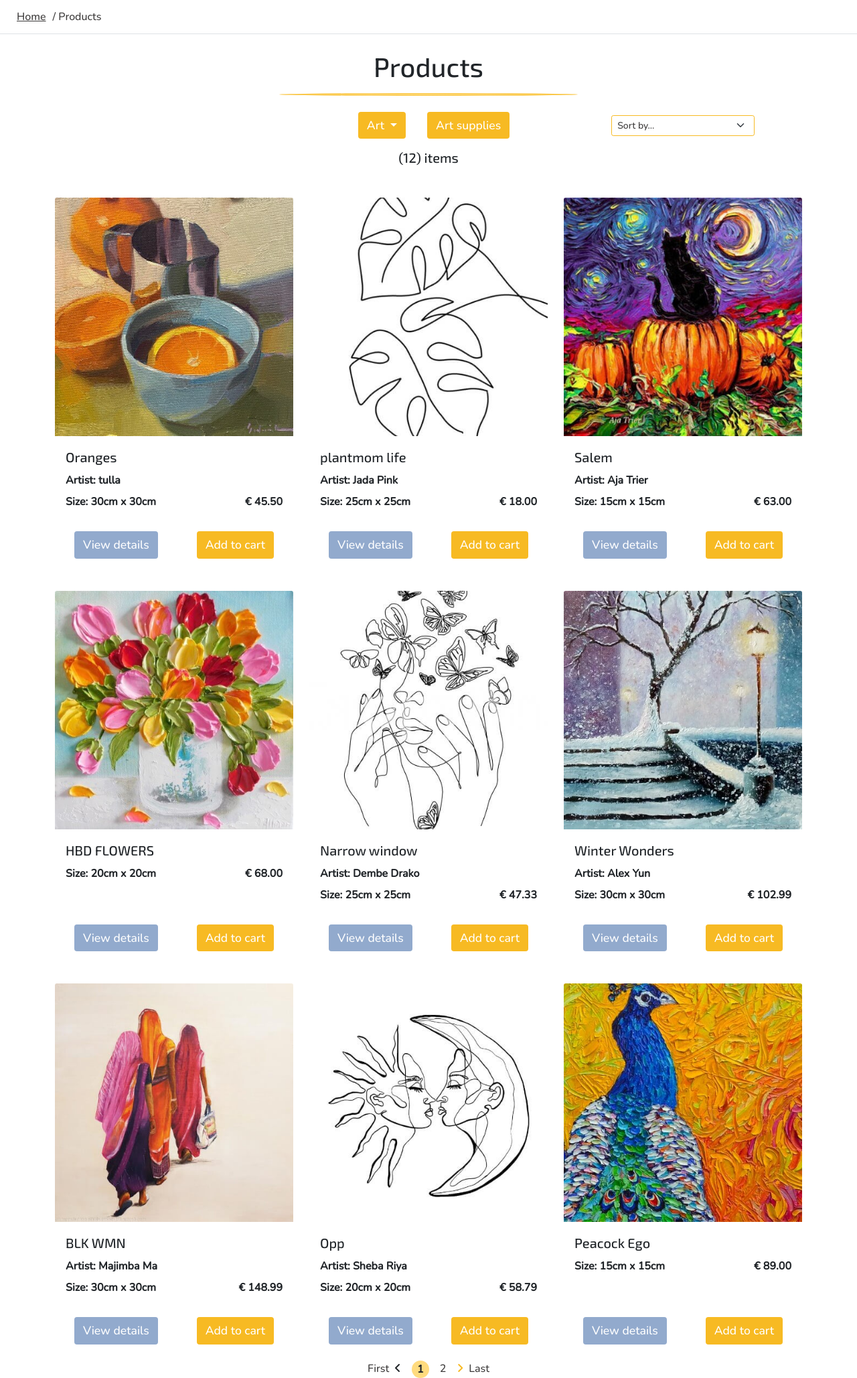
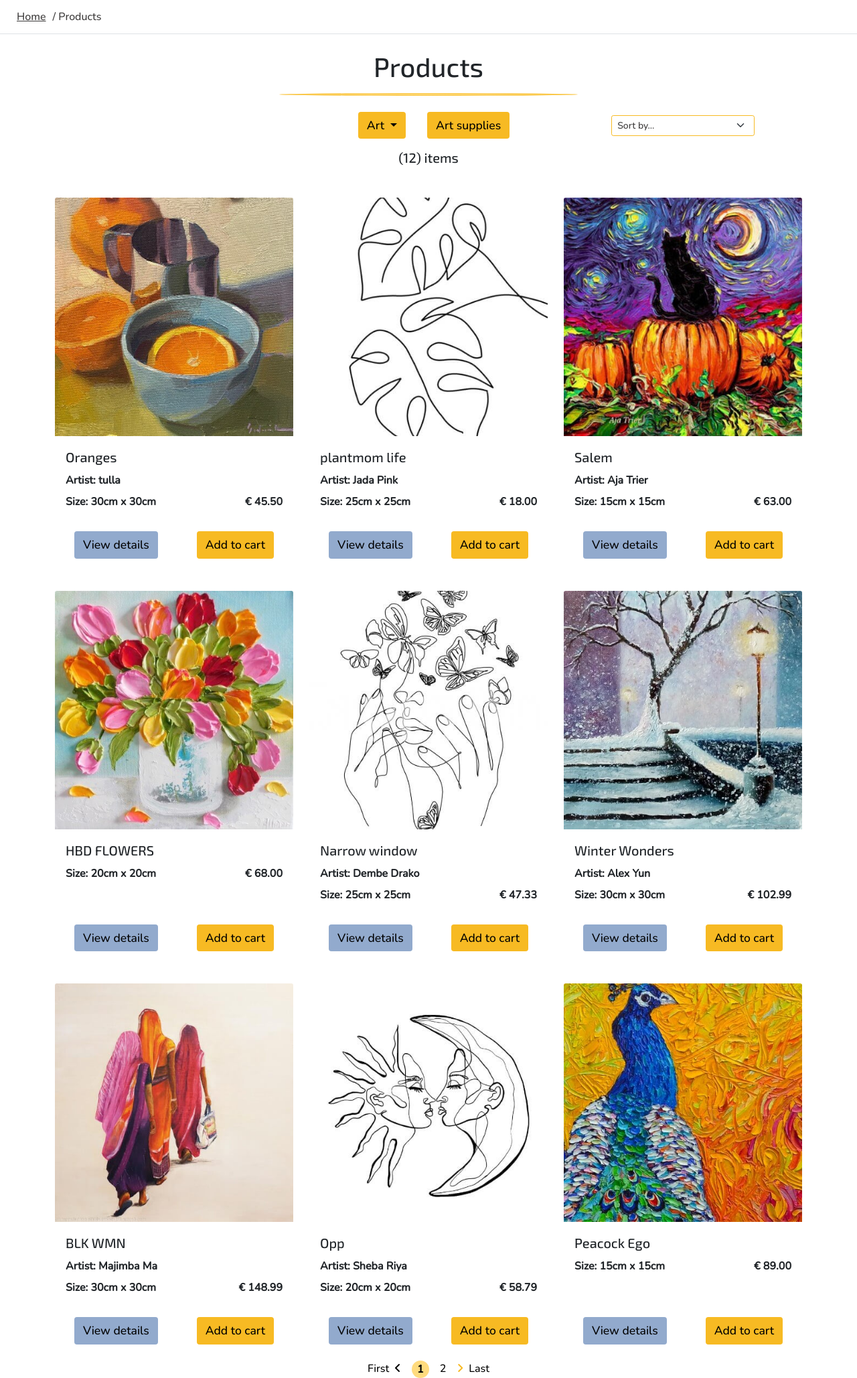
Before and after one commit to yetnetbehailu/giftshop-popup, a Django app: page /products/ in a window 1280 px wide. Shown: the part 126-2183 px from the top of the page at 67% size. Run offline with Django 4.2, Linux system fonts and the light colour scheme; data comes from the database, SQL or seed files in the repository; some libraries are stand-ins or nearby versions.

Commit message:
Updated context processor & btns text color for better contrast

```diff
--- a/cart/contexts.py
+++ b/cart/contexts.py
@@ -1,5 +1,7 @@
 from decimal import Decimal
 from django.conf import settings
+from django.shortcuts import get_object_or_404
+from products.models import Product
 
 
 def cart_contents(request):
@@ -7,6 +9,17 @@ def cart_contents(request):
     cart_items = []
     total = 0
     items_count = 0
+    cart = request.session.get('cart', {})
+
+    for item_id, quantity in cart.items():
+        product = get_object_or_404(Product, pk=item_id)
+        total += quantity * product.price
+        items_count += quantity
+        cart_items.append({
+            'item_id': item_id,
+            'quantity': quantity,
+            'product': product,
+        })
 
     if total < settings.SHIPPING_FEE_THRESHOLD:
         shipping = total * Decimal(settings.STANDARD_SHIPPING_PERCENTAGE / 100)
--- a/static/css/base.css
+++ b/static/css/base.css
@@ -57,7 +57,7 @@ body{
 
 .yellow-btn {
     background-color: var(--yellow);
-    color: white;
+    color: black;
     font-family: var(--nunito);
     font-size: 1.1rem;
 }
@@ -91,7 +91,7 @@ body{
 
 .blue-btn {
     background-color: #92aacd;
-    color: white;
+    color: black;
     font-family: var(--nunito);
     font-size: 1.1rem;
 }
@@ -118,11 +118,12 @@ a.disabled {
 
 .pagination {
     font-family: var(--nunito);
+    color: black;
 }
 
 .pagination li a {
     text-decoration: none;
-    color: var(--softblack);
+    color: black;
 }
 
 .yellow-arrow {
```
